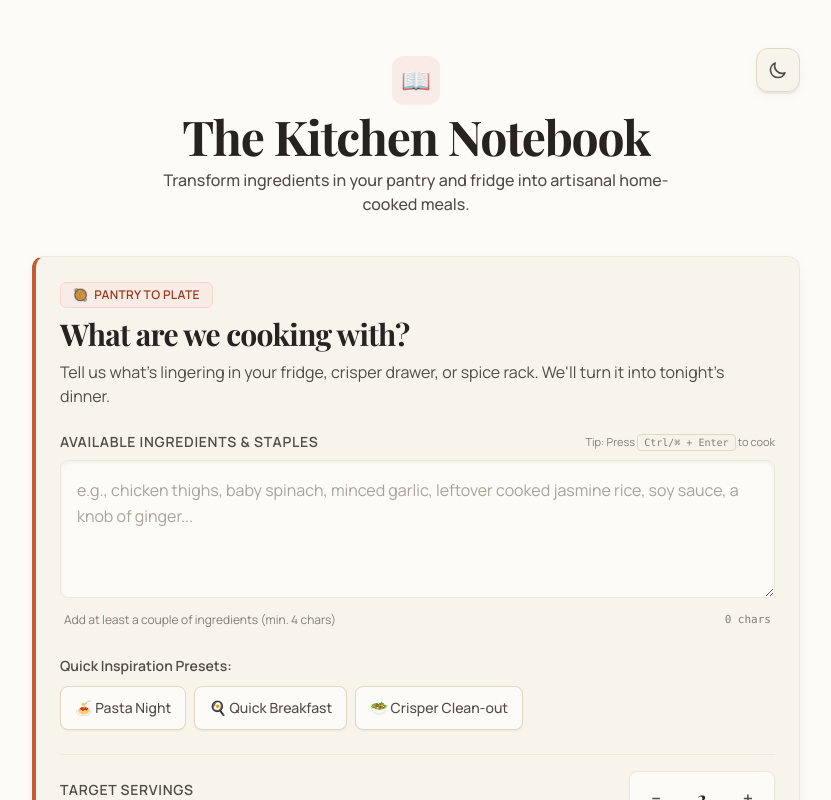
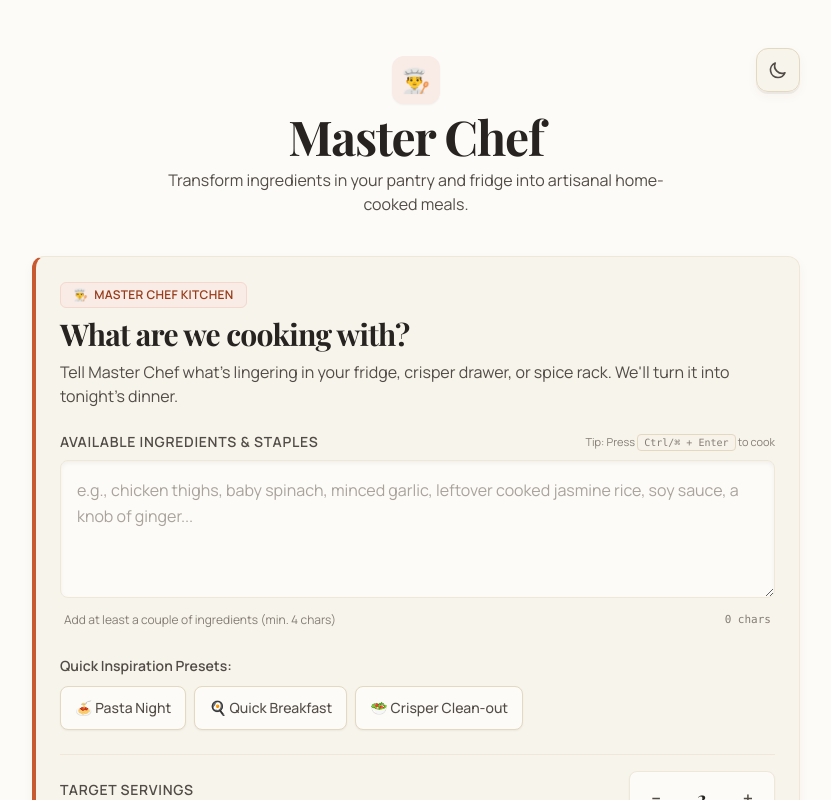
Before and after one commit to vansh-tambi/MasterChef, a React (Vite) app in the folder client/: page / in a window 1280 px wide. Shown: the top 800 px of the page, without its empty margins (224-1055 px from the left). Built offline with nearby package versions, Linux system fonts and the light colour scheme; a web font is replaced by a local one.

Commit message:
chore(brand): rebrand project to Master Chef across client, server, and documentation

```diff
--- a/client/index.html
+++ b/client/index.html
@@ -4,7 +4,11 @@
     <meta charset="UTF-8" />
     <link rel="icon" type="image/svg+xml" href="/vite.svg" />
     <meta name="viewport" content="width=device-width, initial-scale=1.0" />
-    <title>Fridge to Recipe - Kitchen Notebook</title>
+    <title>Master Chef — Artisanal Recipe Assistant</title>
+    <meta name="description" content="Master Chef transforms ingredients in your fridge and pantry into artisanal, home-cooked recipes with interactive step checklists and scalable quantities." />
+    <meta property="og:title" content="Master Chef — Artisanal Recipe Assistant" />
+    <meta property="og:description" content="Transform ingredients in your pantry and fridge into artisanal home-cooked meals." />
+    <meta property="og:type" content="website" />
     <link rel="preconnect" href="https://fonts.googleapis.com">
     <link rel="preconnect" href="https://fonts.gstatic.com" crossorigin>
     <link href="https://fonts.googleapis.com/css2?family=Manrope:wght@400;500;600&family=Playfair+Display:ital,wght@0,600;0,700;1,600&display=swap" rel="stylesheet">
--- a/client/package.json
+++ b/client/package.json
@@ -1,5 +1,5 @@
 {
-  "name": "client",
+  "name": "master-chef-client",
   "private": true,
   "version": "0.0.0",
   "type": "module",
--- a/client/src/App.jsx
+++ b/client/src/App.jsx
@@ -89,19 +89,19 @@ function App() {
           </div>
 
           <div className="inline-flex items-center justify-center w-12 h-12 rounded-xl bg-terracotta-100 dark:bg-terracotta-900/40 text-terracotta-600 dark:text-terracotta-400 text-2xl shadow-sm mb-1">
-            📖
+            👨‍🍳
           </div>
           <h1 className="font-display text-3xl sm:text-4xl md:text-5xl text-charcoal-900 dark:text-cream-50 font-bold tracking-tight break-words">
-            The Kitchen Notebook
+            Master Chef
           </h1>
-          <p className="text-charcoal-700 dark:text-cream-200 text-sm sm:text-base font-medium max-w-lg mx-auto break-words">
+          <p className="font-body text-charcoal-700 dark:text-cream-300 text-sm sm:text-base mt-1 leading-relaxed max-w-lg mx-auto break-words">
             Transform ingredients in your pantry and fridge into artisanal home-cooked meals.
           </p>
 
           {/* Session Restored Notice (Stretch B) */}
           {showRestoredNotice && activeRecipe && (
             <div className="inline-flex items-center justify-between gap-3 px-3.5 py-1.5 rounded-full bg-olive-100 dark:bg-olive-950/70 border border-olive-500/30 text-olive-800 dark:text-olive-300 text-xs font-medium animate-fadeIn mt-2">
-              <span>Restored from previous kitchen session</span>
+              <span>Master Chef session restored from previous creation</span>
               <button
                 type="button"
                 onClick={handleStartOver}
--- a/client/src/components/FeedbackState.jsx
+++ b/client/src/components/FeedbackState.jsx
@@ -7,7 +7,7 @@ const ERROR_CONFIGS = {
     badge: 'Recipe Jumbled',
     icon: '🥣',
     headline: 'The Recipe Came Back Scrambled',
-    body: "The kitchen notes got a bit jumbled on their way to your table. Let's give it another stir.",
+    body: "The culinary notes got a bit jumbled on their way to your table. Let's give it another stir.",
     primaryActionText: 'Try Again',
     primaryActionType: 'retry',
     showReset: true,
@@ -15,7 +15,7 @@ const ERROR_CONFIGS = {
   ai_request_failed: {
     badge: 'Kitchen Busy',
     icon: '👨‍🍳',
-    headline: 'Kitchen Temporarily Busy',
+    headline: 'Master Chef Kitchen Temporarily Busy',
     body: "We couldn't reach the recipe generator just now. Your ingredients are safe — let's try once more.",
     primaryActionText: 'Retry Request',
     primaryActionType: 'retry',
@@ -25,7 +25,7 @@ const ERROR_CONFIGS = {
     badge: 'Simmering Slow',
     icon: '⏱',
     headline: 'Taking a Little Longer than Expected',
-    body: 'The kitchen is working through complex notes. Would you like to wait a bit longer or fire it again?',
+    body: 'Master Chef is working through complex culinary steps. Would you like to wait a bit longer or fire it again?',
     primaryActionText: 'Try Again',
     primaryActionType: 'retry',
     secondaryActionText: 'Keep Waiting',
@@ -36,7 +36,7 @@ const ERROR_CONFIGS = {
     badge: 'Connection Lost',
     icon: '📡',
     headline: 'Pantry Disconnected',
-    body: 'It looks like your internet connection slipped away. Reconnect and we will cook.',
+    body: 'It looks like your internet connection slipped away. Reconnect and Master Chef will cook.',
     primaryActionText: 'Reconnect & Try Again',
     primaryActionType: 'retry',
     showReset: true,
@@ -45,7 +45,7 @@ const ERROR_CONFIGS = {
     badge: 'No Notes Found',
     icon: '📝',
     headline: 'No Recipe Formed',
-    body: "The pantry notes didn't produce any actionable steps. Try adjusting your ingredients list with a few more details.",
+    body: "The pantry ingredients didn't produce any actionable steps. Try adjusting your ingredients list with a few more details.",
     primaryActionText: 'Revise Ingredients',
     primaryActionType: 'reset',
     showReset: false,
--- a/client/src/components/RecipeInput.jsx
+++ b/client/src/components/RecipeInput.jsx
@@ -90,14 +90,14 @@ export function RecipeInput({
       {/* Header */}
       <div className="space-y-2">
         <div className="inline-flex items-center gap-1.5 px-3 py-1 rounded-md bg-terracotta-100 dark:bg-terracotta-900/40 border border-terracotta-200 dark:border-terracotta-700/60 text-terracotta-700 dark:text-terracotta-400 text-xs font-semibold tracking-wide uppercase">
-          <span>🥘</span>
-          <span>Pantry to Plate</span>
+          <span>👨‍🍳</span>
+          <span>Master Chef Kitchen</span>
         </div>
         <h2 className="font-display text-2xl sm:text-3xl text-charcoal-900 dark:text-cream-50 font-bold tracking-tight break-words">
           What are we cooking with?
         </h2>
         <p className="text-charcoal-700 dark:text-cream-200 text-sm sm:text-base leading-relaxed break-words">
-          Tell us what's lingering in your fridge, crisper drawer, or spice rack. We'll turn it into tonight's dinner.
+          Tell Master Chef what's lingering in your fridge, crisper drawer, or spice rack. We'll turn it into tonight's dinner.
         </p>
       </div>
 
@@ -208,7 +208,7 @@ export function RecipeInput({
             disabled={!isValid || isLoading}
             className="w-full flex items-center justify-center gap-2 text-base"
           >
-            <span>Create Recipe from Ingredients</span>
+            <span>Create Master Chef Recipe</span>
           </Button>
         </div>
       </form>
--- a/client/src/components/RecipeLoading.jsx
+++ b/client/src/components/RecipeLoading.jsx
@@ -3,11 +3,11 @@ import { Button } from './ui/Button'
 import { Card } from './ui/Card'
 
 const KITCHEN_PHRASES = [
-  'Sifting through the pantry staples...',
+  'Master Chef is consulting the kitchen...',
   'Balancing aromatic herbs and seasonings...',
   'Simmering step-by-step instructions...',
   'Calculating perfect cooking times and yields...',
-  'Tasting the sauce for seasoning...',
+  'Master Chef is tasting for seasoning...',
 ]
 
 export function RecipeLoading({ onCancel }) {
--- a/client/src/hooks/useRecipeSession.js
+++ b/client/src/hooks/useRecipeSession.js
@@ -1,6 +1,6 @@
 import { useState, useEffect, useCallback } from 'react'
 
-const SESSION_STORAGE_KEY = 'kitchen_notebook_session_v1'
+const SESSION_STORAGE_KEY = 'master_chef_session_v1'
 
 /**
  * Custom hook for local session persistence (Stretch B).
--- a/package.json
+++ b/package.json
@@ -1,5 +1,5 @@
 {
-  "name": "fridge-to-recipe",
+  "name": "master-chef",
   "private": true,
   "workspaces": [
     "client",
```
Also changed, not shown: 2 other files (tests, documents, lock files or other folders).
